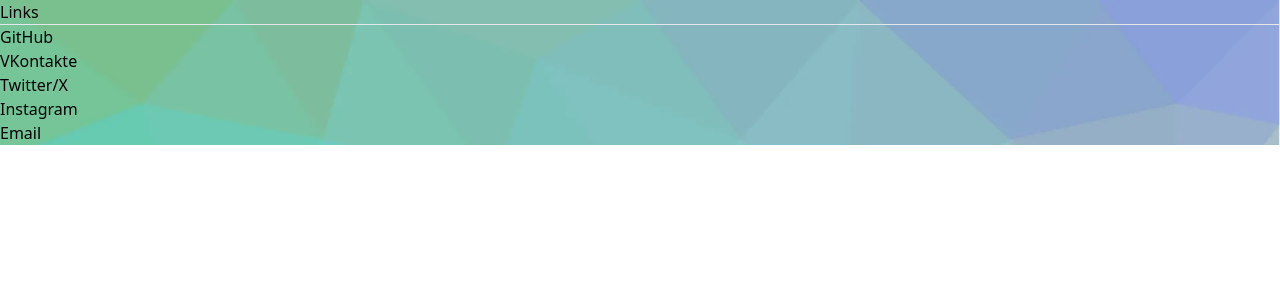
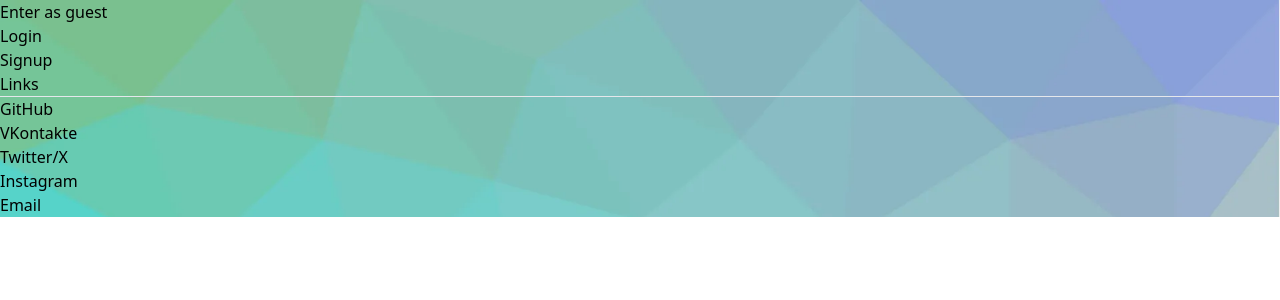
Before and after one commit to vurados/Note-Builder, a React (Vite) app in the folder client/: page / in a window 1280 px wide. Shown: the top 300 px of the page. Built offline with nearby package versions, Linux system fonts and the light colour scheme.

Commit message:
fix reload bug3

```diff
--- a/client/src/App.tsx
+++ b/client/src/App.tsx
@@ -32,7 +32,8 @@ function App() {
     <div id="App" className='flex flex-col gap-10 bg-sky-100' style={{backgroundImage: `url(${bgTriImg}`, backgroundSize: "cover", backgroundRepeat: "repeat"}}>
       <Suspense fallback={<div className='h-screen w-screen'><Spinner width='50'/></div>}>
         <Routes>
-          <Route index path="/home" element={<Home />}/>
+          <Route index path="/" element={<Home />}/>
+          <Route  path="/home" element={<Home />}/>
           <Route element={<AuthWrapper/>}>
             <Route path="/signup" element={<Signup />}/>
             <Route path="/login" element={<Login />}/>
```
